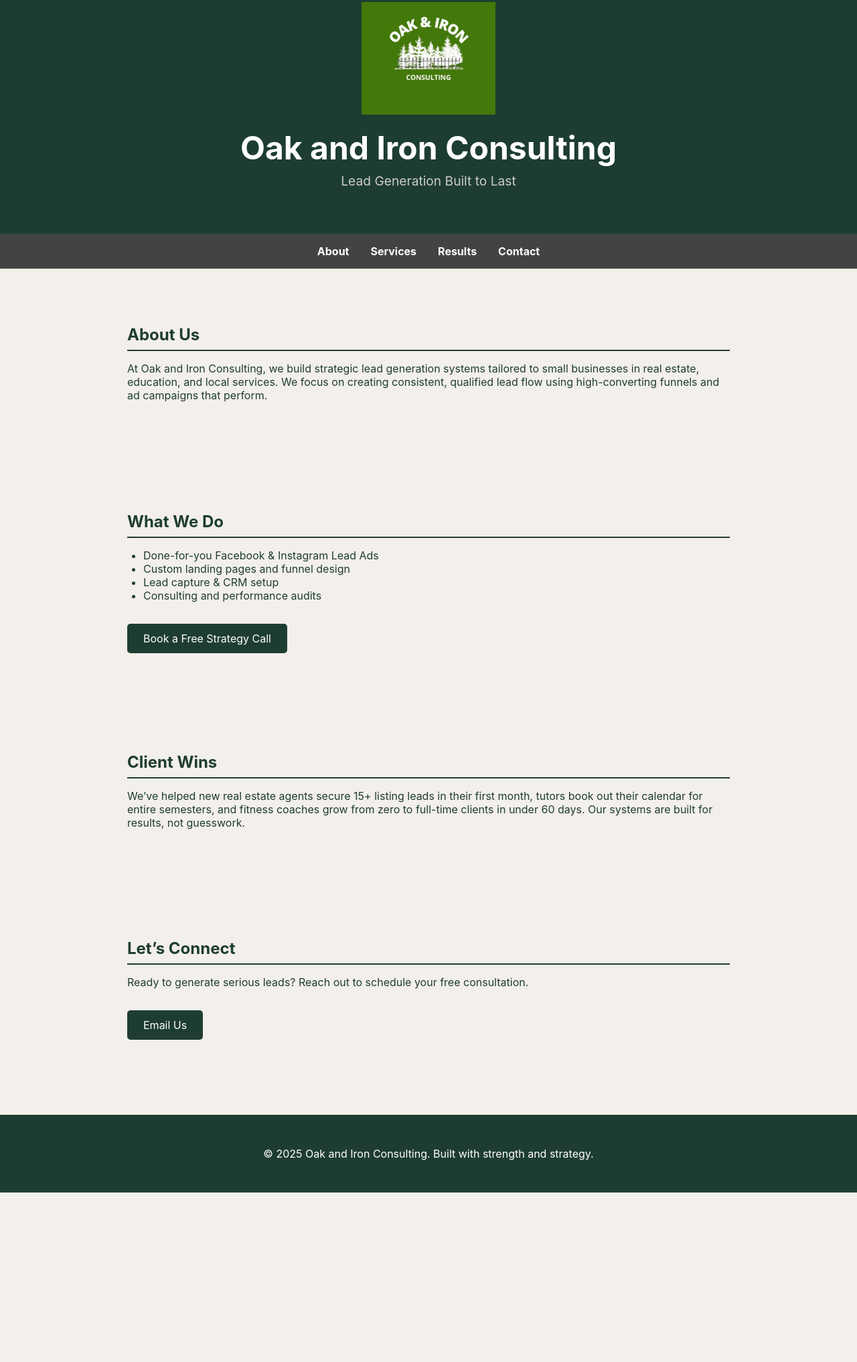
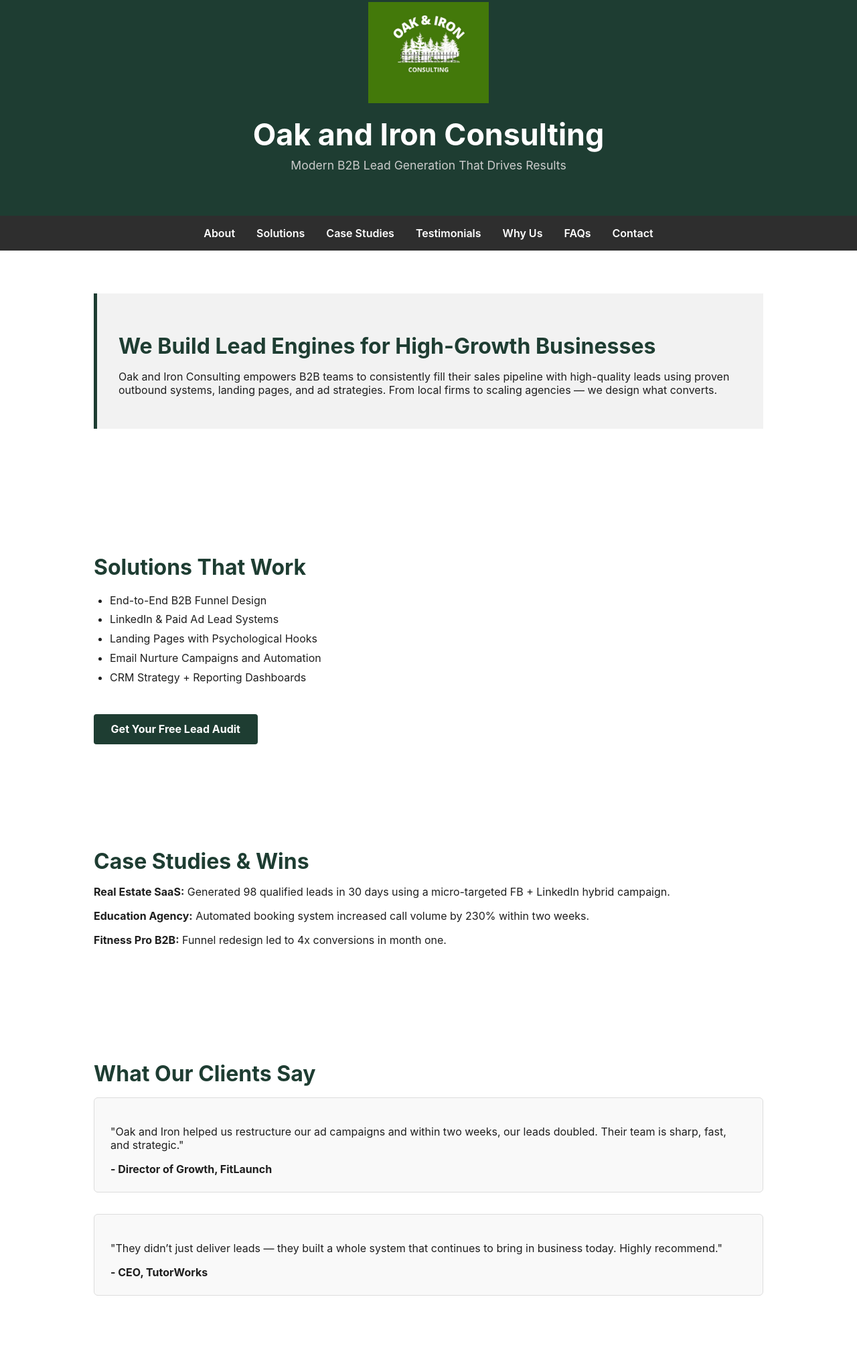
Before and after one commit to OakandIronConsulting/oak-and-iron-site, a plain HTML site: page index.html in a window 1280 px wide. Shown: the part 45-2078 px from the top of the page at 67% size. Before the commit the page ends 1825 px from the top, so only its background shows below. Drawn offline with Linux system fonts and the light colour scheme.

Commit message:
Update index.html

```diff
--- a/index.html
+++ b/index.html
@@ -8,8 +8,8 @@
     body {
       margin: 0;
       font-family: 'Inter', sans-serif;
-      background-color: #f3efea;
-      color: #1e3d32;
+      background-color: #ffffff;
+      color: #1e1e1e;
     }
     header {
       background-color: #1e3d32;
@@ -18,60 +18,78 @@
       text-align: center;
     }
     header img {
-      max-width: 200px;
+      max-width: 180px;
       margin-bottom: 1rem;
     }
     header h1 {
       margin: 0;
-      font-size: 3rem;
+      font-size: 2.8rem;
     }
     header p {
-      font-size: 1.2rem;
+      font-size: 1.1rem;
       margin-top: 0.5rem;
       color: #ccc;
     }
     nav {
       display: flex;
       justify-content: center;
-      background: #434343;
+      background: #2e2e2e;
+      flex-wrap: wrap;
     }
     nav a {
       color: white;
       padding: 1rem;
       text-decoration: none;
-      font-weight: bold;
+      font-weight: 600;
     }
     nav a:hover {
-      background-color: #5b5b5b;
+      background-color: #444;
     }
     .section {
       padding: 4rem 2rem;
-      max-width: 900px;
+      max-width: 1000px;
       margin: auto;
     }
     .section h2 {
-      border-bottom: 2px solid #1e3d32;
-      padding-bottom: 0.5rem;
+      color: #1e3d32;
+      font-size: 2rem;
       margin-bottom: 1rem;
+    }
+    .highlight {
+      background-color: #f2f2f2;
+      padding: 2rem;
+      border-left: 5px solid #1e3d32;
+      margin-bottom: 2rem;
     }
     .cta-button {
       display: inline-block;
-      padding: 0.75rem 1.5rem;
+      padding: 0.8rem 1.6rem;
       background-color: #1e3d32;
       color: white;
       text-decoration: none;
-      border-radius: 5px;
-      margin-top: 1rem;
+      border-radius: 4px;
+      font-weight: bold;
+      margin-top: 1.5rem;
+    }
+    .cta-button:hover {
+      background-color: #305c4a;
     }
     footer {
       background-color: #1e3d32;
       color: white;
       text-align: center;
-      padding: 2rem;
-      margin-top: 3rem;
+      padding: 2rem 1rem;
     }
     ul {
       padding-left: 1.5rem;
+      line-height: 1.8;
+    }
+    .testimonial, .feature-box, .faq-item {
+      background-color: #f9f9f9;
+      border: 1px solid #ddd;
+      padding: 1.5rem;
+      margin-bottom: 2rem;
+      border-radius: 6px;
     }
   </style>
 </head>
@@ -79,45 +97,97 @@
   <header>
     <img src="Oak%20&Iron.jpg" alt="Oak and Iron Consulting Logo" />
     <h1>Oak and Iron Consulting</h1>
-    <p>Lead Generation Built to Last</p>
+    <p>Modern B2B Lead Generation That Drives Results</p>
   </header>
 
   <nav>
     <a href="#about">About</a>
-    <a href="#services">Services</a>
-    <a href="#results">Results</a>
+    <a href="#solutions">Solutions</a>
+    <a href="#results">Case Studies</a>
+    <a href="#testimonials">Testimonials</a>
+    <a href="#features">Why Us</a>
+    <a href="#faq">FAQs</a>
     <a href="#contact">Contact</a>
   </nav>
 
   <section id="about" class="section">
-    <h2>About Us</h2>
-    <p>At Oak and Iron Consulting, we build strategic lead generation systems tailored to small businesses in real estate, education, and local services. We focus on creating consistent, qualified lead flow using high-converting funnels and ad campaigns that perform.</p>
+    <div class="highlight">
+      <h2>We Build Lead Engines for High-Growth Businesses</h2>
+      <p>Oak and Iron Consulting empowers B2B teams to consistently fill their sales pipeline with high-quality leads using proven outbound systems, landing pages, and ad strategies. From local firms to scaling agencies — we design what converts.</p>
+    </div>
   </section>
 
-  <section id="services" class="section">
-    <h2>What We Do</h2>
+  <section id="solutions" class="section">
+    <h2>Solutions That Work</h2>
     <ul>
-      <li>Done-for-you Facebook & Instagram Lead Ads</li>
-      <li>Custom landing pages and funnel design</li>
-      <li>Lead capture & CRM setup</li>
-      <li>Consulting and performance audits</li>
+      <li>End-to-End B2B Funnel Design</li>
+      <li>LinkedIn & Paid Ad Lead Systems</li>
+      <li>Landing Pages with Psychological Hooks</li>
+      <li>Email Nurture Campaigns and Automation</li>
+      <li>CRM Strategy + Reporting Dashboards</li>
     </ul>
-    <a href="#contact" class="cta-button">Book a Free Strategy Call</a>
+    <a href="#contact" class="cta-button">Get Your Free Lead Audit</a>
   </section>
 
   <section id="results" class="section">
-    <h2>Client Wins</h2>
-    <p>We’ve helped new real estate agents secure 15+ listing leads in their first month, tutors book out their calendar for entire semesters, and fitness coaches grow from zero to full-time clients in under 60 days. Our systems are built for results, not guesswork.</p>
+    <h2>Case Studies & Wins</h2>
+    <p><strong>Real Estate SaaS:</strong> Generated 98 qualified leads in 30 days using a micro-targeted FB + LinkedIn hybrid campaign.</p>
+    <p><strong>Education Agency:</strong> Automated booking system increased call volume by 230% within two weeks.</p>
+    <p><strong>Fitness Pro B2B:</strong> Funnel redesign led to 4x conversions in month one.</p>
+  </section>
+
+  <section id="testimonials" class="section">
+    <h2>What Our Clients Say</h2>
+    <div class="testimonial">
+      <p>"Oak and Iron helped us restructure our ad campaigns and within two weeks, our leads doubled. Their team is sharp, fast, and strategic."</p>
+      <strong>- Director of Growth, FitLaunch</strong>
+    </div>
+    <div class="testimonial">
+      <p>"They didn’t just deliver leads — they built a whole system that continues to bring in business today. Highly recommend."</p>
+      <strong>- CEO, TutorWorks</strong>
+    </div>
+  </section>
+
+  <section id="features" class="section">
+    <h2>Why Choose Oak and Iron?</h2>
+    <div class="feature-box">
+      <h3>Data-Driven Execution</h3>
+      <p>We measure every click, call, and conversion. No guesswork. Just actionable analytics that move your pipeline.</p>
+    </div>
+    <div class="feature-box">
+      <h3>Tailored Campaigns</h3>
+      <p>No one-size-fits-all templates. We custom-build every campaign around your brand, audience, and business goals.</p>
+    </div>
+    <div class="feature-box">
+      <h3>Scalable Systems</h3>
+      <p>From your first lead to your 500th, we design with scalability in mind. Our funnels grow with your business.</p>
+    </div>
+  </section>
+
+  <section id="faq" class="section">
+    <h2>Frequently Asked Questions</h2>
+    <div class="faq-item">
+      <h4>How quickly can I expect results?</h4>
+      <p>Many clients see results within the first 2–3 weeks, depending on the niche, offer, and ad budget.</p>
+    </div>
+    <div class="faq-item">
+      <h4>What industries do you specialize in?</h4>
+      <p>We focus on real estate, education, fitness, and high-ticket service businesses, but our frameworks apply to many B2B verticals.</p>
+    </div>
+    <div class="faq-item">
+      <h4>Do you offer ongoing support?</h4>
+      <p>Yes! We provide ongoing funnel optimization, ad management, and conversion tracking services.</p>
+    </div>
   </section>
 
   <section id="contact" class="section">
-    <h2>Let’s Connect</h2>
-    <p>Ready to generate serious leads? Reach out to schedule your free consultation.</p>
-    <a href="mailto:oakandironconsulting@gmail.com" class="cta-button">Email Us</a>
+    <h2>Let’s Grow Together</h2>
+    <p>Get a free growth strategy built for your exact audience. We'll map your next 30 days of lead generation — no strings attached.</p>
+    <a href="mailto:oakandironconsulting@gmail.com" class="cta-button">Book a Strategy Call</a>
   </section>
 
   <footer>
-    <p>&copy; 2025 Oak and Iron Consulting. Built with strength and strategy.</p>
+    <p>&copy; 2025 Oak and Iron Consulting. Brand. Convert. Scale.</p>
   </footer>
 </body>
 </html>
```
